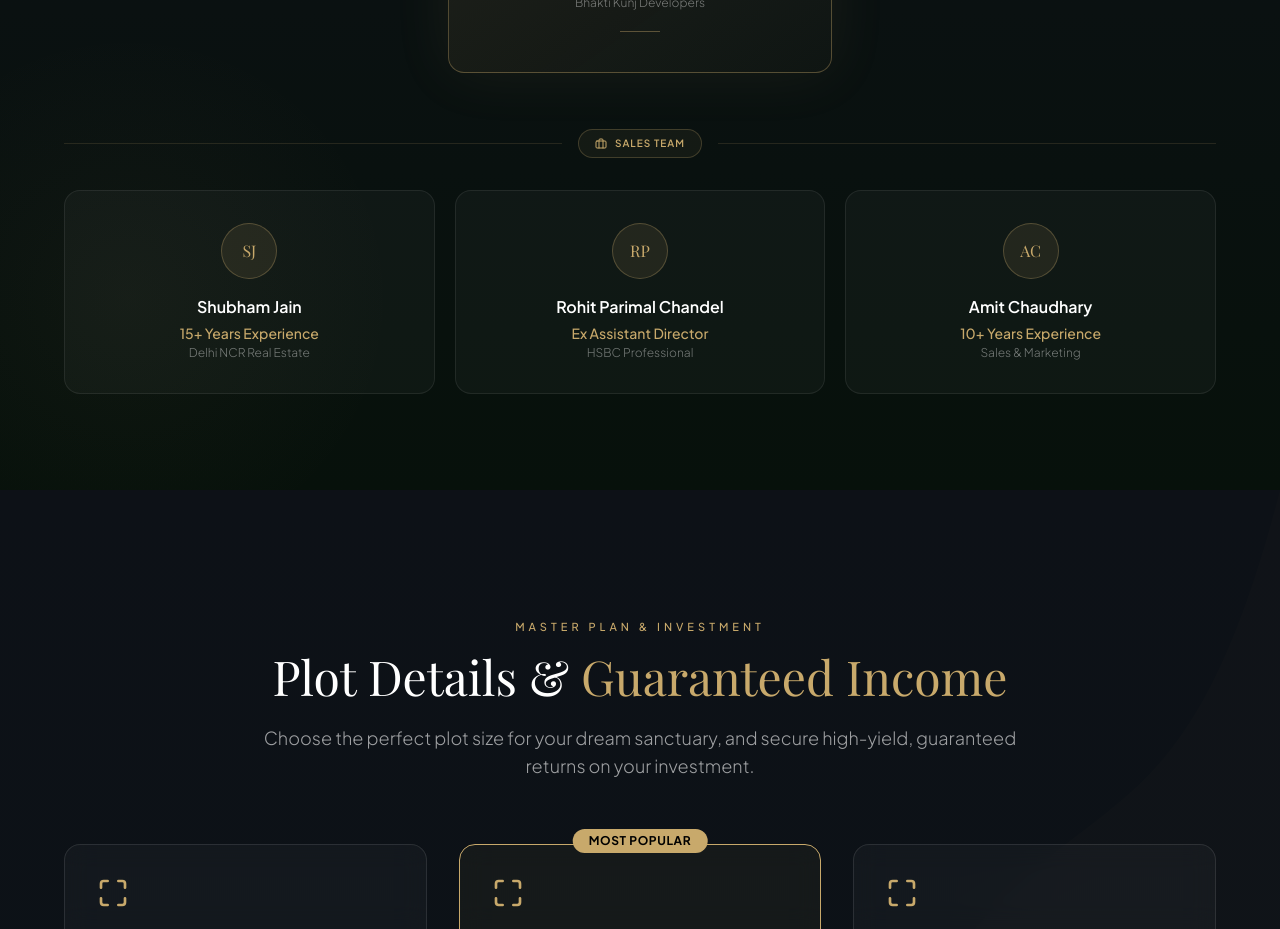
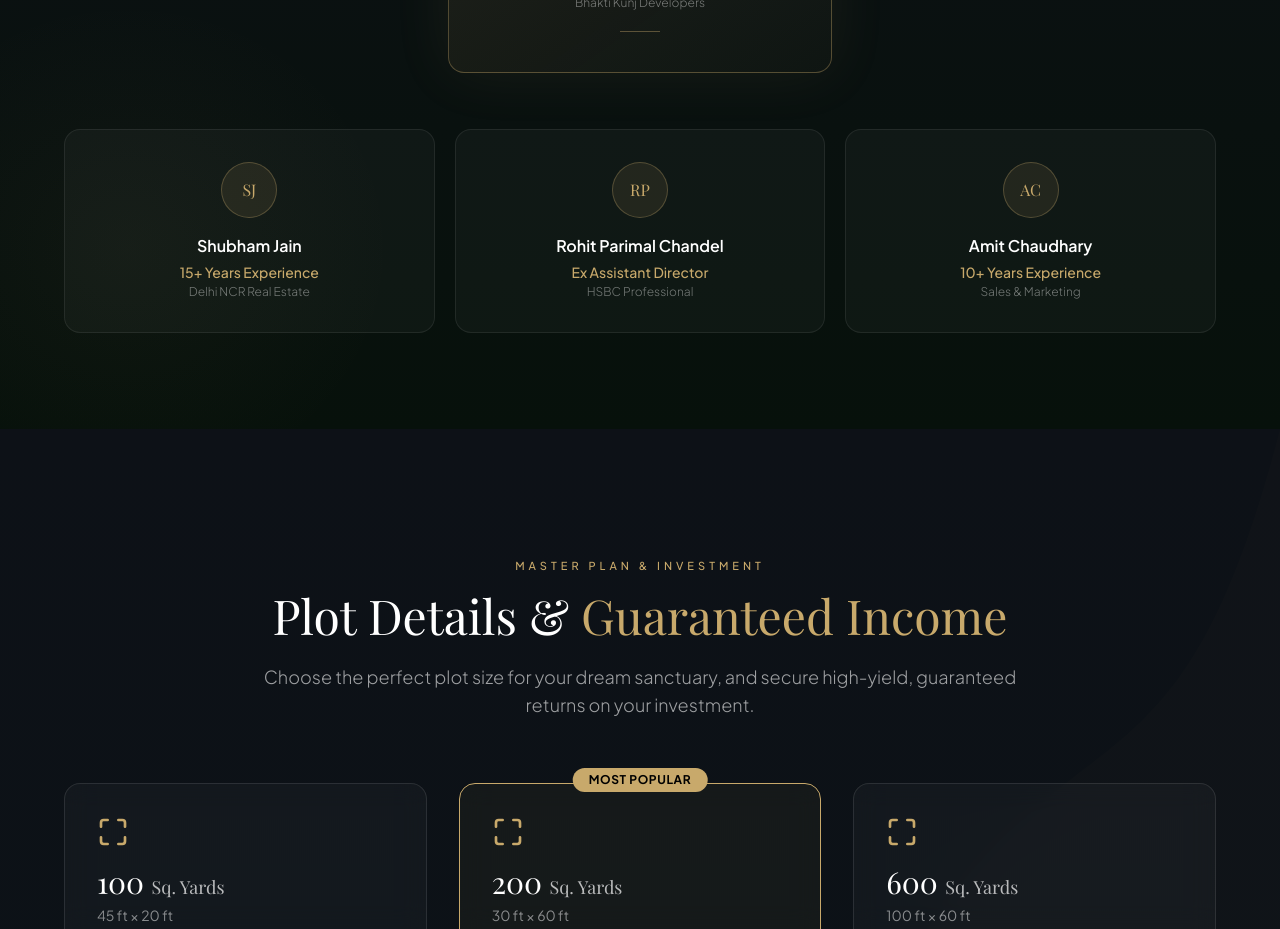
Before and after one commit to prem689/bhakti_kunj, a Next.js app: page / in a window 1280 px wide. Shown: the part 2300-3229 px from the top of the page. Built offline with nearby package versions, Linux system fonts and the light colour scheme; a web font is replaced by a local one.

Commit message:
fix: remove Sales Team divider badge from TeamSection

```diff
--- a/components/sections/TeamSection.tsx
+++ b/components/sections/TeamSection.tsx
@@ -1,6 +1,6 @@
 'use client';
 
-import { Crown, Briefcase } from 'lucide-react';
+import { Crown } from 'lucide-react';
 
 const SALES_TEAM = [
   {
@@ -92,17 +92,6 @@ export function TeamSection() {
           </div>
         </div>
 
-        {/* Sales Head label */}
-        <div className="flex items-center gap-4 mb-8">
-          <div className="flex-1 h-px" style={{ background: 'rgba(200,169,107,0.15)' }} />
-          <div className="flex items-center gap-2 px-4 py-1.5 rounded-full"
-            style={{ border: '1px solid rgba(200,169,107,0.25)', background: 'rgba(200,169,107,0.06)' }}>
-            <Briefcase size={12} style={{ color: '#C8A96B' }} />
-            <span className="text-[10px] font-semibold uppercase tracking-widest" style={{ color: '#C8A96B' }}>Sales Team</span>
-          </div>
-          <div className="flex-1 h-px" style={{ background: 'rgba(200,169,107,0.15)' }} />
-        </div>
-
         {/* Sales team grid */}
         <div className="grid grid-cols-1 sm:grid-cols-3 gap-5">
           {SALES_TEAM.map(({ name, detail, sub }) => {
```
